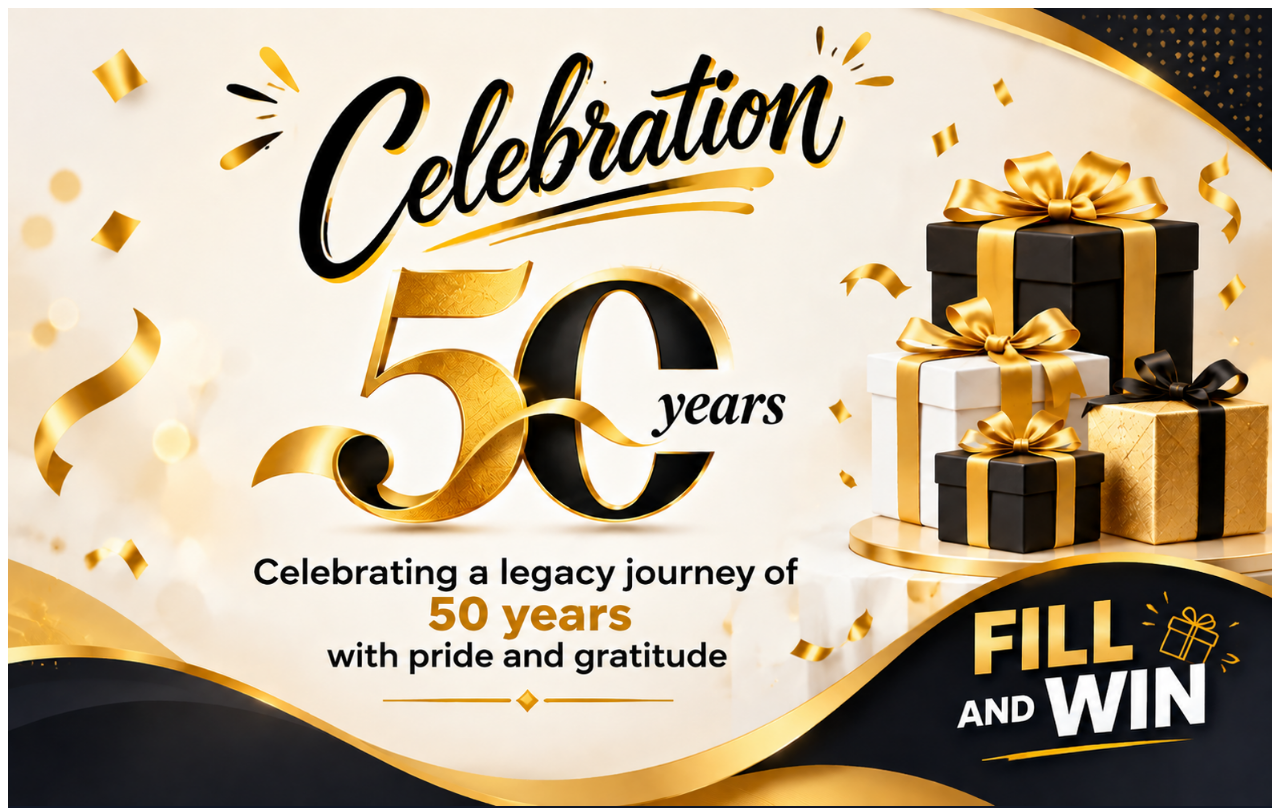
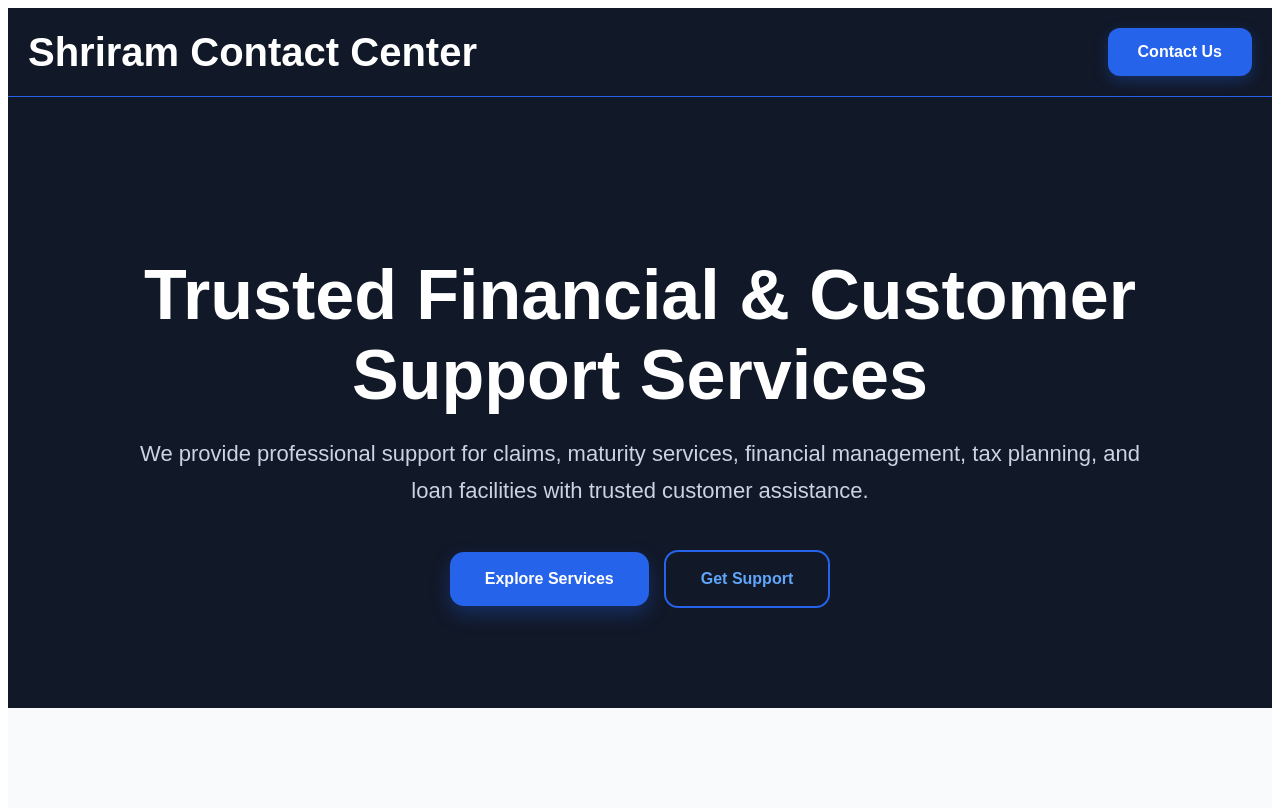
Before and after one commit to Abulaas1/shriram-contact-center, a Next.js app: page / in a window 1280 px wide. Shown: the top 808 px of the page. Built offline with nearby package versions, Linux system fonts and the light colour scheme.

Commit message:
Update page.js

```diff
--- a/app/page.js
+++ b/app/page.js
@@ -57,26 +57,6 @@
         overflowX: "hidden"
       }}
     >
-
-      {/* 50 YEARS BANNER */}
-      <div
-        style={{
-          width: "100%",
-          background: "#FFFFFF",
-          overflow: "hidden"
-        }}
-      >
-        <img
-          src="/Celebration-50.png"
-          alt="Shriram 50 Years Celebration"
-          style={{
-            width: "100%",
-            height: "auto",
-            display: "block",
-            objectFit: "contain"
-          }}
-        />
-      </div>
 
       {/* HEADER */}
       <section
```
